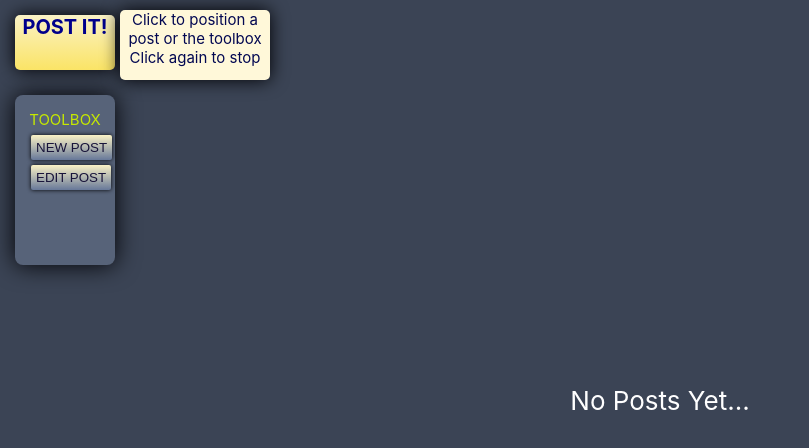
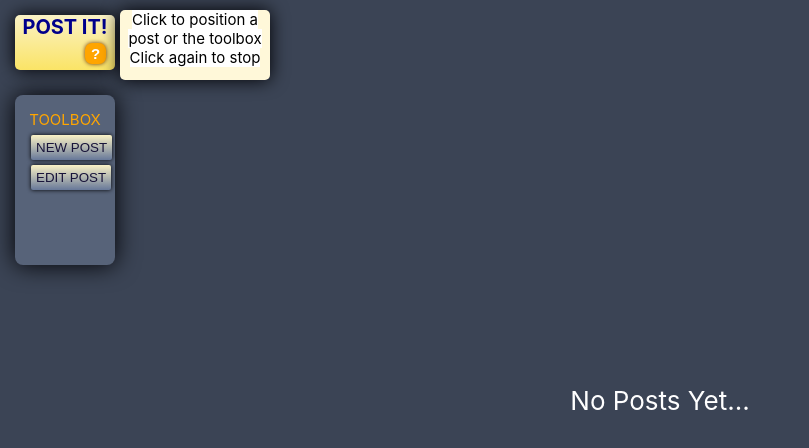
Before and after one commit to R-Cole/post-it-, a React (Create React App) app: page / in a window 1280 px wide. Shown: the top 448 px of the page, without its empty margins (0-809 px from the left). Built offline with nearby package versions, Linux system fonts and the light colour scheme.

Commit message:
added help screen

```diff
--- a/src/App.css
+++ b/src/App.css
@@ -80,7 +80,8 @@ body {
 .toolBoxText {
   text-align: center;
   font-size: 15px;
-  color: rgb(198, 233, 0);
+  /* color: rgb(198, 233, 0); */
+  color: rgb(255, 166, 0);
 
 }
 
@@ -115,6 +116,22 @@ body {
   border-radius: 2px;
   background-image: linear-gradient(rgb(250, 242, 198),rgb(103, 120, 153));
   filter: drop-shadow(0 0 0.12rem rgb(1, 1, 2));
+}
+
+
+.helpButton {
+  font-size: 15px;
+  font-weight: bold;
+  color: rgb(255, 255, 255);
+  position: absolute;
+  top: 28px;
+  left: 70px;
+  width: 21px;
+  border: none;
+  padding: 2px;
+  border-radius: 7px;
+  background-color: orange;
+  filter: drop-shadow(0 0 0.12rem rgb(110, 50, 1));
 }
 
 .submitFormButton{
@@ -216,20 +233,9 @@ body {
 }
 
 
-.InstructHover {
+.HelpContainer{
   z-index: +1;
-  visibility: visible;
-  color: black;
-  position: absolute;
-  top: 0px;
-  left: 0px;
-  height: 40px;
-  width: 150px;
-}
-
-.InstructHover:hover .InstructText{
   font-size: 15px;
-  visibility: visible;
   border-radius: 5px;
   color: rgb(3, 8, 82);
   background-color: rgb(255, 248, 217);
@@ -241,8 +247,7 @@ body {
   width: 150px;
 }
 
-.InstructText {
-  visibility: hidden;
+.HelpText {
   background-color: white;
   color: black;
   width: 300px;
--- a/src/components/AddArticleForm.js
+++ b/src/components/AddArticleForm.js
@@ -8,9 +8,6 @@ export class AddArticleForm extends React.Component{
     return (
       <React.Fragment>
       <form className='AddArticleContainer' onSubmit={this.props.handleSubmit} >
-          {/* <span className='ArticleCount'>
-            #{this.props.articleCount}
-          </span> */}
         <div>
           <label className='formHL' htmlFor='title'></label><br/>
           <Field
--- a/src/components/Display.js
+++ b/src/components/Display.js
@@ -2,6 +2,7 @@ import React from 'react';
 import { connect } from 'react-redux';
 import List from './List';
 import ToolBox from '../components/ToolBox';
+import Help from '../components/Help';
 import AddArticleForm from '../components/AddArticleForm';
 import { addArticle, editArticle, deleteArticle } from '../actions/action';
 import HandCursor from '../assets/images/hand.png';
@@ -24,7 +25,8 @@ export class Display extends React.Component {
       showAddArticle: false,
       moveEnabled: false,
       editAdd_X: null,
-      editAdd_Y: null
+      editAdd_Y: null,
+      showHelp: true
     }
 
     this.submitForm = this.submitForm.bind(this);
@@ -32,6 +34,7 @@ export class Display extends React.Component {
     this.editArticle = this.editArticle.bind(this);
     this.clickToEnable = this.clickToEnable.bind(this);
     this.moveEnabled = this.moveEnabled.bind(this);
+    this.showHelp = this.showHelp.bind(this);
   }
 
   //edit selected note
@@ -40,7 +43,7 @@ export class Display extends React.Component {
     if(this.state.mode === 'ready' && this.props.articles.length > 0){
 
       this.setState({
-        mode: 'select'
+        mode: 'select',
       })
 
     }
@@ -186,7 +189,8 @@ export class Display extends React.Component {
       this.setState({
         mode: 'add',
         showAddArticle: true,
-        moveEnabled: false
+        moveEnabled: false,
+        showHelp: false
       })
 
     }
@@ -207,6 +211,7 @@ export class Display extends React.Component {
       this.setState({
         moveElement: null,
         moveEnabled: false,
+        showHelp: false
       })
     }
     //ON
@@ -214,7 +219,8 @@ export class Display extends React.Component {
 
       this.setState({
         moveElement: handle,
-        moveEnabled: true
+        moveEnabled: true,
+        showHelp: false
       })
 
     }
@@ -226,7 +232,8 @@ export class Display extends React.Component {
         mode: 'edit',
         moveElement: handle,
         moveEnabled: false,
-        showAddArticle: true
+        showAddArticle: true,
+        showHelp: false
       })
 
       //put add article form on top of current selection
@@ -240,18 +247,7 @@ export class Display extends React.Component {
   //moves whatever element is active
   moveEnabled(e){
 
-    //console.log('clientY: ',e.clientY,'pageY: ',e.pageY,);
-
-    //console.log('this.state.moveElement ',this.state.moveElement );
-
     if(this.state.mode === 'ready' && this.state.moveEnabled){
-
-      // console.log('moving!');
-      // console.log('X ',e.pageX);
-      // console.log('Y ',e.pageY);
-
-      // root.style.setProperty('--main-color', randomHSL());
-
 
       //move post-its
       if(this.state.moveElement !== 'toolBox'){
@@ -300,10 +296,35 @@ export class Display extends React.Component {
 
   }
 
+  showHelp(){
+
+    if(!this.state.showHelp){
+
+      this.setState({
+
+        showHelp: true
+
+      })
+    }
+    else{
+      this.setState({
+
+        showHelp: false
+
+      })
+
+    }
+
+
+
+  }
+
   render(){
 
+    //Var holder for the initial values...
     let theArticle;
 
+    //Populate form with exitsing information for EDIT mode or null for new...
     if(this.state.mode === 'edit'){
 
       //find article matching the articleId
@@ -320,6 +341,9 @@ export class Display extends React.Component {
       }
     }
 
+    //Show help screen...
+
+
     return(
 
       <div className='displayContainer' onMouseMove={(e)=>this.moveEnabled(e)}>
@@ -328,6 +352,7 @@ export class Display extends React.Component {
           clickToEnable={this.clickToEnable}
           moveEnabled={this.moveEnabled}
         />
+
         {this.state.showAddArticle &&
           <AddArticleForm
             onSubmit={this.submitForm}
@@ -342,15 +367,14 @@ export class Display extends React.Component {
         <ToolBox
           newArticle={this.newArticle}
           editArticle={this.editArticle}
-          clickToEnable={this.clickToEnable}/>
-        <div className='HeadlineContainer'>POST IT!</div>
-        <div className = 'InstructHover'>
-          <span className = 'InstructText'>Click to position a post or the toolbox<br/>Click again to stop</span>
+          clickToEnable={this.clickToEnable}
+          showHelp={this.showHelp}
+        />
+
+        <div className='HeadlineContainer'>POST IT!
+        <button className='helpButton' onClick={()=> this.showHelp()}>?</button>
         </div>
-        {/* <p>local article count: {this.props.articles.length}</p>
-        <p>handle: {this.state.moveElement}</p>
-        <p>mode: {this.state.mode}</p>
-        <p>moveEnabled: {(this.state.moveEnabled)? 'true': 'false'}</p> */}
+        {this.state.showHelp && <Help/>}
 
       </div>
 
--- /dev/null
+++ b/src/components/Help.js
@@ -0,0 +1,13 @@
+import React from 'react';
+
+export default function Help(props){
+
+  return(
+
+    <div className = 'HelpContainer'>
+      <span className = 'HelpText'>Click to position a post or the toolbox<br/>Click again to stop</span>
+    </div>
+
+  )
+
+}
```
